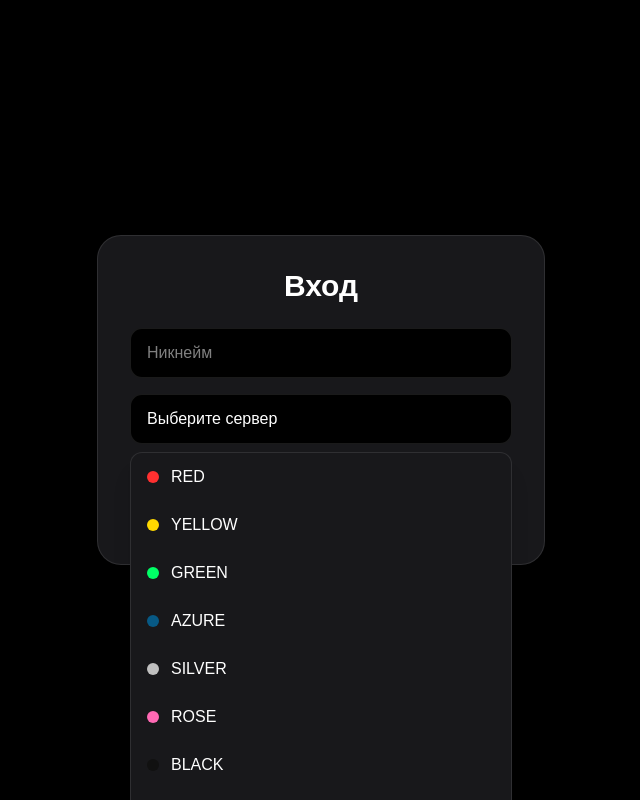
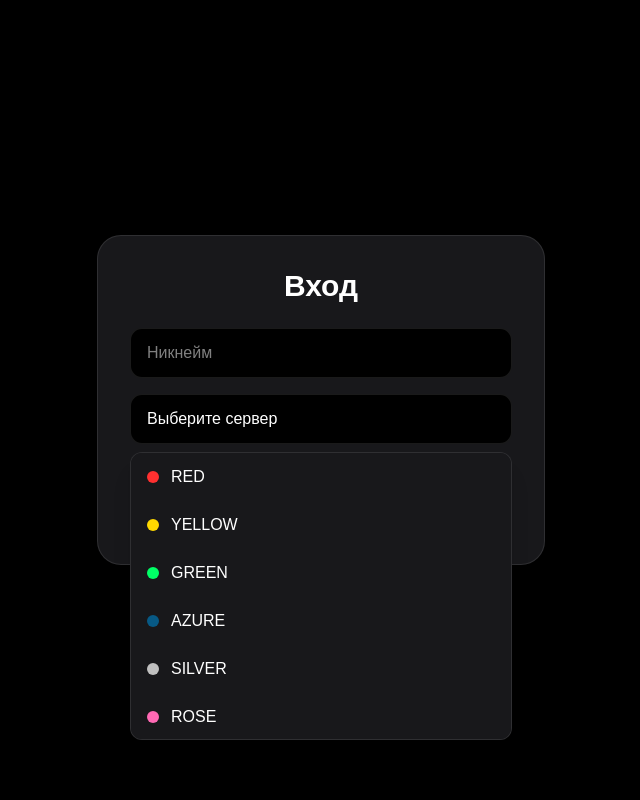
Before and after one commit to danilbelousov758-cloud/mazepov-site, a Next.js app: page /login in a window 1280 px wide. Both pictures are taken after a click on the button "Выберите сервер". Shown: the top 800 px of the page, without its empty margins (319-959 px from the left). Built offline with nearby package versions, Linux system fonts and the light colour scheme.

Commit message:
update video background

```diff
--- a/src/app/login/page.tsx
+++ b/src/app/login/page.tsx
@@ -193,11 +193,12 @@ export default function LoginPage() {
 z-50
 mt-2
 w-full
+max-h-72
+overflow-y-auto
 bg-zinc-900
 border
 border-white/10
 rounded-xl
-            overflow-hidden
 shadow-xl
 "
 
```
Lines whose indentation alone changed are shown as unchanged.
